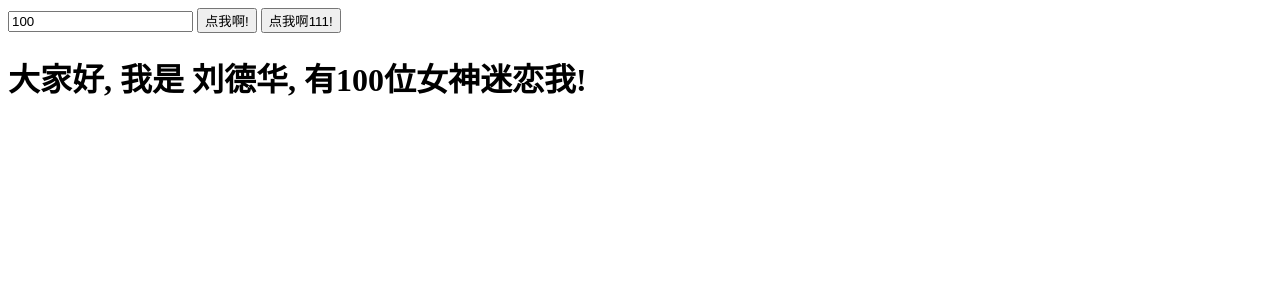
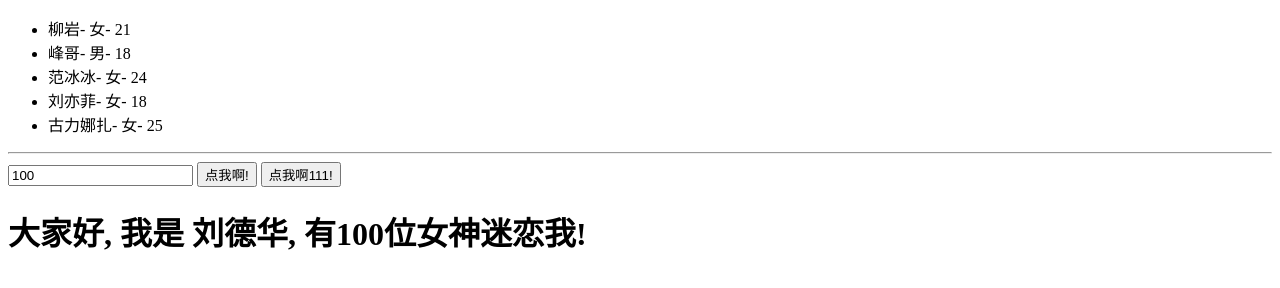
Before and after one commit to prayjourney/js-web-playground, a website: page hello-vue.html in a window 1280 px wide. Drawn offline with nearby package versions, Linux system fonts and the light colour scheme.

Commit message:
v-for的使用

```diff
--- a/hello-vue.html
+++ b/hello-vue.html
@@ -7,6 +7,10 @@
 <body>
 <!-- vue对象的html模版 -->
 <div id="app">
+    <ul>
+        <li v-for="user in users">{{user.name}}- {{user.gender}}- {{user.age}}</li>
+    </ul>
+    <hr>
     <!-- 双向绑定, v-model: 数据模型-->
     <input type="text" v-model="num">
     <!-- v-on: 事件名称= js表达式 -->
@@ -27,7 +31,14 @@
         el: "#app", //element的缩写, 选择器
         data: { // 定义数据模型
             name: "刘德华",
-            num: 100
+            num: 100 ,
+            users:[
+                {name:'柳岩', gender:'女', age: 21},
+                {name:'峰哥', gender:'男', age: 18},
+                {name:'范冰冰', gender:'女', age: 24},
+                {name:'刘亦菲', gender:'女', age: 18},
+                {name:'古力娜扎', gender:'女', age: 25}
+            ]
         },
         // 声明了一个方法
         methods: {
```
